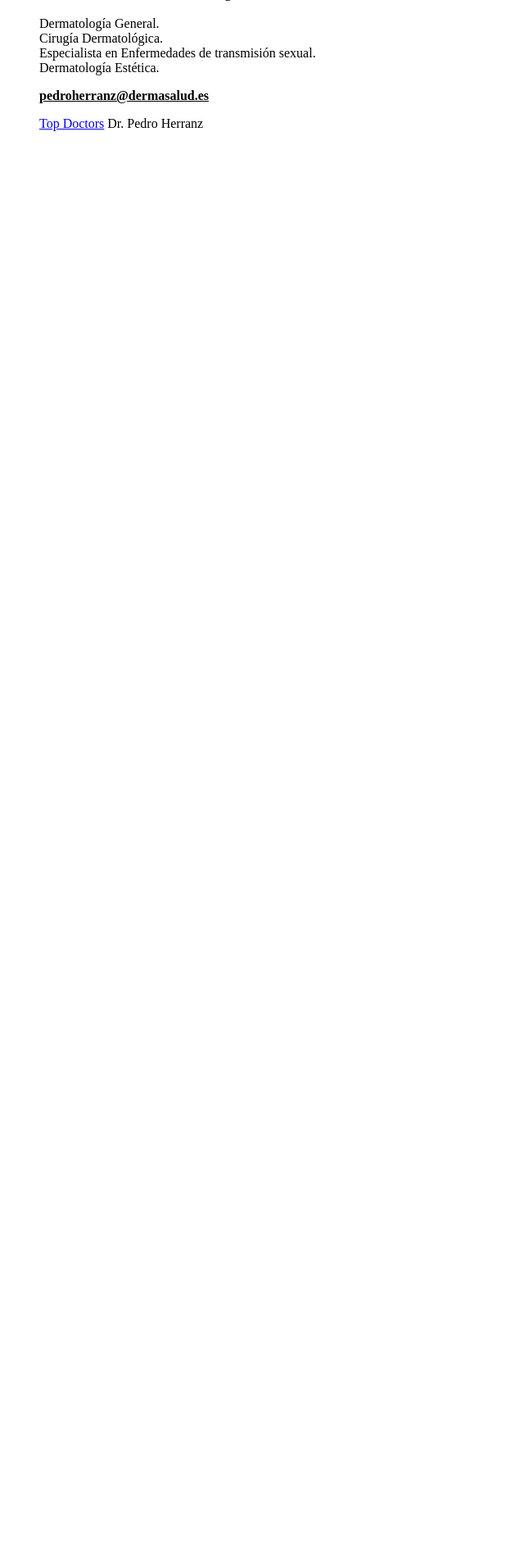
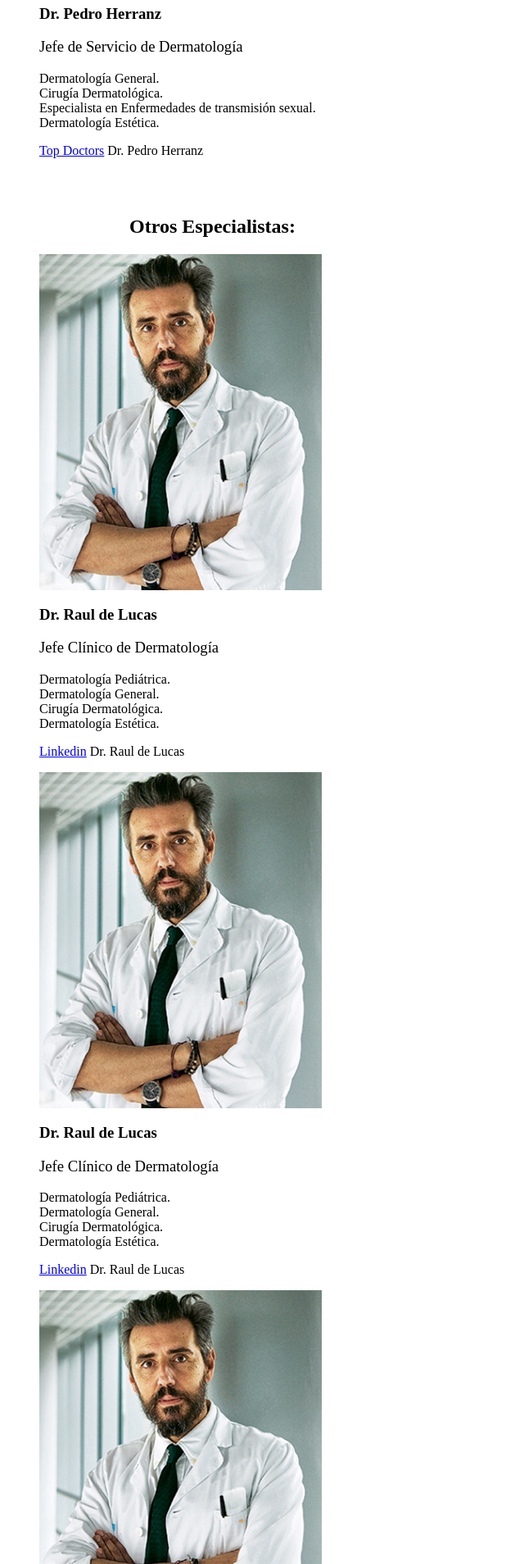
Before and after one commit to keny91/PaginaClinica, a PHP site: page /html/conocenos.html in a window 1280 px wide. Shown: the part 1281-3189 px from the top of the page at 82% size, without its empty margins (0-640 px from the left). Before the commit the page ends 1441 px from the top, so only its background shows below. Run offline with PHP 8.4, Linux system fonts and the light colour scheme.

```diff
--- a/html/conocenos.html
+++ b/html/conocenos.html
@@ -22,7 +22,8 @@
 
 
       <div class="container" style="padding-bottom:70px;">
-        <div class="row legible col-md-10 col-md-offset-1" >
+      <div class="row">
+        <div class="legible col-md-10 col-md-offset-1" >
 
 
             <h2  class="legible_arial" style="margin-top:50px; margin-left:50px;">
@@ -32,7 +33,10 @@
 
                 <p style="margin-top:22px;"> A continuación te presentamos a los perfiles de nuestros  profesionales. Clickea sobre ellos para más información. </p>
           </div>
+          </div>
 
+
+        <h2 class="legible_arial row" style="margin-top:70px; margin-left:150px;">Dermatología:</h2>
 
         <div class="row doc_row">
         <div class="col-md-6 ">
@@ -52,7 +56,7 @@
 
               <p style="font-size:12pt; margin-top:10px;">Dermatología Pediátrica.<br>Dermatología General.<br>Cirugía Dermatológica.<br>Dermatología Estética.</p>
 
-              <p style="font-size:12pt; margin-top:10px;"><u><strong>rauldelucas@dermasalud.es</strong></u></p>
+              <p style="font-size:12pt; margin-top:10px;"><u><strong></strong></u></p> <!-- EMAIL ERA ESTO-->
               <a href="https://www.linkedin.com/pub/raul-de-lucas-laguna/2a/b93/bb2" target="_blank">Linkedin</a>
               <span class="title">
                 Dr. Raul de Lucas
@@ -78,12 +82,12 @@
               </ul> -->
 
               <p style="font-size:12pt; margin-top:10px;">Dermatología General.<br>Cirugía Dermatológica.<br>Especialista en Enfermedades de transmisión sexual.<br>Dermatología Estética.</p>
-              <p style="font-size:12pt; margin-top:10px;"><u><strong>pedroherranz@dermasalud.es</strong></u></p>
+              <p style="font-size:12pt; margin-top:10px;"><u><strong></strong></u></p>
               <a href="http://www.topdoctors.es/doctor/pedro-herranz-pinto" target="_blank">Top Doctors</a>
               <span class="title">
                 Dr. Pedro Herranz
               </span>
-            </figcaption id="fig
+            </figcaption id="fig2">
           </figure>
         </div>
       </div>
@@ -91,9 +95,181 @@
 
 
 
-    </div>
 
 
+
+<h2 class="legible_arial row" style="margin-top:70px; margin-left:150px;">Otros Especialistas:</h2>
+
+        <div class="row doc_row">
+        <div class="col-md-4 ">
+            <div class="col-md-12">
+              <figure class="effect portait_size">
+            <img src=".\img\personal\raulLL.jpg" alt="Esto es un señor doctor">
+            <figcaption>
+              <h3>Dr. Raul de Lucas </h3>
+              <p style="font-size:14pt;">Jefe Clínico de Dermatología</p>
+
+              <!-- <ul >
+                  <li>Dermatología Pediátrica.</li>
+                  <li>Dermatología General.</li>
+                  <li>Cirugía Dermatológica.</li>
+                  <li>Dermatología Estética.</li>
+              </ul> -->
+
+              <p style="font-size:12pt; margin-top:10px;">Dermatología Pediátrica.<br>Dermatología General.<br>Cirugía Dermatológica.<br>Dermatología Estética.</p>
+
+              <p style="font-size:12pt; margin-top:10px;"><u><strong></strong></u></p> <!-- EMAIL ERA ESTO-->
+              <a href="https://www.linkedin.com/pub/raul-de-lucas-laguna/2a/b93/bb2" target="_blank">Linkedin</a>
+              <span class="title">
+                Dr. Raul de Lucas
+              </span>
+            </figcaption id="fig">
+          </figure>
+        </div>
+        </div>
+
+        <div class="col-md-4 ">
+            <div class="col-md-12">
+              <figure class="effect portait_size">
+            <img src=".\img\personal\raulLL.jpg" alt="Esto es un señor doctor">
+            <figcaption>
+              <h3>Dr. Raul de Lucas </h3>
+              <p style="font-size:14pt;">Jefe Clínico de Dermatología</p>
+
+              <!-- <ul >
+                  <li>Dermatología Pediátrica.</li>
+                  <li>Dermatología General.</li>
+                  <li>Cirugía Dermatológica.</li>
+                  <li>Dermatología Estética.</li>
+              </ul> -->
+
+              <p style="font-size:12pt; margin-top:10px;">Dermatología Pediátrica.<br>Dermatología General.<br>Cirugía Dermatológica.<br>Dermatología Estética.</p>
+
+              <p style="font-size:12pt; margin-top:10px;"><u><strong></strong></u></p> <!-- EMAIL ERA ESTO-->
+              <a href="https://www.linkedin.com/pub/raul-de-lucas-laguna/2a/b93/bb2" target="_blank">Linkedin</a>
+              <span class="title">
+                Dr. Raul de Lucas
+              </span>
+            </figcaption id="fig">
+          </figure>
+        </div>
+        </div>
+
+        <div class="col-md-4 ">
+            <div class="col-md-12">
+              <figure class="effect portait_size">
+            <img src=".\img\personal\raulLL.jpg" alt="Esto es un señor doctor">
+            <figcaption>
+              <h3>Dr. Raul de Lucas </h3>
+              <p style="font-size:14pt;">Jefe Clínico de Dermatología</p>
+
+              <!-- <ul >
+                  <li>Dermatología Pediátrica.</li>
+                  <li>Dermatología General.</li>
+                  <li>Cirugía Dermatológica.</li>
+                  <li>Dermatología Estética.</li>
+              </ul> -->
+
+              <p style="font-size:12pt; margin-top:10px;">Dermatología Pediátrica.<br>Dermatología General.<br>Cirugía Dermatológica.<br>Dermatología Estética.</p>
+
+              <p style="font-size:12pt; margin-top:10px;"><u><strong></strong></u></p> <!-- EMAIL ERA ESTO-->
+              <a href="https://www.linkedin.com/pub/raul-de-lucas-laguna/2a/b93/bb2" target="_blank">Linkedin</a>
+              <span class="title">
+                Dr. Raul de Lucas
+              </span>
+            </figcaption id="fig">
+          </figure>
+        </div>
+        </div>
+
+        </div>
+
+
+
+
+ <div class="row doc_row">
+        <div class="col-md-4 ">
+            <div class="col-md-12">
+              <figure class="effect portait_size">
+            <img src=".\img\personal\raulLL.jpg" alt="Esto es un señor doctor">
+            <figcaption>
+              <h3>Dr. Raul de Lucas </h3>
+              <p style="font-size:14pt;">Jefe Clínico de Dermatología</p>
+
+              <!-- <ul >
+                  <li>Dermatología Pediátrica.</li>
+                  <li>Dermatología General.</li>
+                  <li>Cirugía Dermatológica.</li>
+                  <li>Dermatología Estética.</li>
+              </ul> -->
+
+              <p style="font-size:12pt; margin-top:10px;">Dermatología Pediátrica.<br>Dermatología General.<br>Cirugía Dermatológica.<br>Dermatología Estética.</p>
+
+              <p style="font-size:12pt; margin-top:10px;"><u><strong></strong></u></p> <!-- EMAIL ERA ESTO-->
+              <a href="https://www.linkedin.com/pub/raul-de-lucas-laguna/2a/b93/bb2" target="_blank">Linkedin</a>
+              <span class="title">
+                Dr. Raul de Lucas
+              </span>
+            </figcaption id="fig">
+          </figure>
+        </div>
+        </div>
+
+        <div class="col-md-4 ">
+            <div class="col-md-12">
+              <figure class="effect portait_size">
+            <img src=".\img\personal\raulLL.jpg" alt="Esto es un señor doctor">
+            <figcaption>
+              <h3>Dr. Raul de Lucas </h3>
+              <p style="font-size:14pt;">Jefe Clínico de Dermatología</p>
+
+              <!-- <ul >
+                  <li>Dermatología Pediátrica.</li>
+                  <li>Dermatología General.</li>
+                  <li>Cirugía Dermatológica.</li>
+                  <li>Dermatología Estética.</li>
+              </ul> -->
+
+              <p style="font-size:12pt; margin-top:10px;">Dermatología Pediátrica.<br>Dermatología General.<br>Cirugía Dermatológica.<br>Dermatología Estética.</p>
+
+              <p style="font-size:12pt; margin-top:10px;"><u><strong></strong></u></p> <!-- EMAIL ERA ESTO-->
+              <a href="https://www.linkedin.com/pub/raul-de-lucas-laguna/2a/b93/bb2" target="_blank">Linkedin</a>
+              <span class="title">
+                Dr. Raul de Lucas
+              </span>
+            </figcaption id="fig">
+          </figure>
+        </div>
+        </div>
+
+        <div class="col-md-4 ">
+            <div class="col-md-12">
+              <figure class="effect portait_size">
+            <img src=".\img\personal\raulLL.jpg" alt="Esto es un señor doctor">
+            <figcaption>
+              <h3>Dr. Raul de Lucas </h3>
+              <p style="font-size:14pt;">Jefe Clínico de Dermatología</p>
+
+              <!-- <ul >
+                  <li>Dermatología Pediátrica.</li>
+                  <li>Dermatología General.</li>
+                  <li>Cirugía Dermatológica.</li>
+                  <li>Dermatología Estética.</li>
+              </ul> -->
+
+              <p style="font-size:12pt; margin-top:10px;">Dermatología Pediátrica.<br>Dermatología General.<br>Cirugía Dermatológica.<br>Dermatología Estética.</p>
+
+              <p style="font-size:12pt; margin-top:10px;"><u><strong></strong></u></p> <!-- EMAIL ERA ESTO-->
+              <a href="https://www.linkedin.com/pub/raul-de-lucas-laguna/2a/b93/bb2" target="_blank">Linkedin</a>
+              <span class="title">
+                Dr. Raul de Lucas
+              </span>
+            </figcaption id="fig">
+          </figure>
+        </div>
+        </div>
+
+        </div>
 
 
 
--- a/html/contacto.html
+++ b/html/contacto.html
@@ -64,7 +64,7 @@ function initialize() {
 
                 <p style="margin-top:22px;"> Situado en las proximidades del estadio Santiago Bernabeu, existen un gran número de posibilidades a través del transporte público. </p>
 
-                <p style="margin-top:20px;">Para llegar hasta nuestra consulta se recomienda acceder usando la línea <span style="background-color: blue; color:white;">10</span> de metro que se encuentra a pocos metros de la clínica. Alternativamente la estación Concha Espina de la línea <span style="background-color: purple; color:white;">9</span> o las líneas de autobus XX o YY.</p>
+                <p style="margin-top:20px;">Para llegar hasta nuestra consulta se recomienda acceder usando la línea <span style="background-color: blue; color:white;">10</span> de metro que se encuentra a pocos metros de la clínica. Alternativamente la estación Concha Espina de la línea <span style="background-color: purple; color:white;">9</span> o las líneas de autobus <b>43</b>, <b>120</b>, <b>126</b>, <b>150</b> ó <b>147</b>.</p>
 
 
                 <hr>
@@ -82,7 +82,7 @@ function initialize() {
 
               </div>
               <div class="col-md-5 col-md-offset-1" style="margin-top:40px;">
-                <div id="map-canvas">
+                <div id="map-canvas" class="map-can">
                 </div>
               </div>
             </div>
```
Also changed, not shown: css/general.css (+9 -2 lines), index.html (+5 -4 lines), 10 other files.
